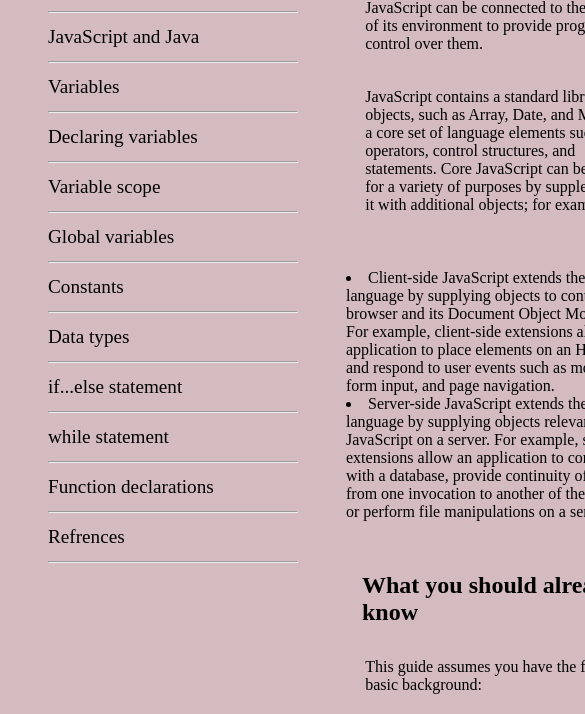
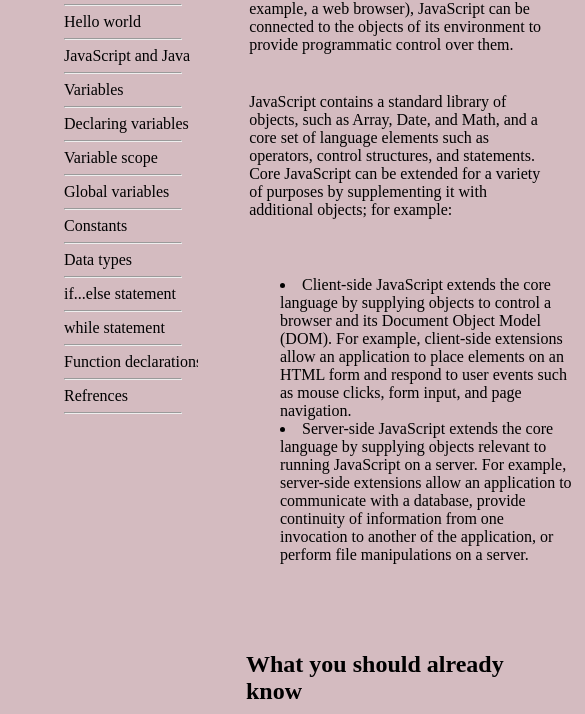
Before and after one commit to sakshijain-mca/Technical-Document-Page, a plain HTML site: page index.html in a window 390 px wide. Shown: the part 212-926 px from the top of the page, 585 px wide, since content can reach past the window. Drawn offline with Linux system fonts and the light colour scheme.

Commit message:
fixed navbar and right hand portion is now corrected

```diff
--- a/css/style.css
+++ b/css/style.css
@@ -1,13 +1,12 @@
-@media(max-width:800px){
-body{
-    background: rgb(212, 187, 192);
-}
-}
 *
 {
     margin:0;
     padding:0;
     box-sizing: border-box;
+}
+.main-section li
+{
+ margin-left: 50px;
 }
 a{
     text-decoration: none;
@@ -54,3 +53,66 @@ code{
     padding:0.2rem;
     margin: 1rem;
 }
+#navbar {
+    padding:1rem;
+    height: 600px;
+    overflow-x: hidden;
+    overflow-y: auto;
+    text-align:justify;
+    position:fixed;
+}
+#main-doc
+{
+    /* position: relative;  */
+    /* display: block; */
+    width: 80%;
+    height: 600px;
+    margin-left: 300px;
+    padding:1rem;
+}
+.main-section
+{
+    text-align: left; display:flex; flex-direction: column;
+}
+.main-section{
+    padding:1rem;
+
+}
+#refrences ui li a
+{
+    text-decoration: black;
+}
+*p
+{
+    text-align: left;
+}
+@media(max-width:500px){
+    body{
+        background: rgb(212, 187, 192);
+    }
+    #navbar {
+        padding:1rem;
+        width:150px;
+        height: 600px;
+        overflow-x: hidden;
+        overflow-y: auto;
+        text-align:justify;
+        position:fixed;
+    }
+    #main-doc
+    {
+        /* position: relative;  */
+        /* display: block; */
+        width: auto;
+        height: auto;
+        margin-left: 150px;
+        padding:1rem;
+    }
+    #navbar ul li
+{
+    width:150px;
+    list-style: none;
+    line-height: 2;
+    font-size: 1rem;
+}
+}
--- a/index.html
+++ b/index.html
@@ -304,14 +304,13 @@
 
             <header><strong>Refrences</strong></header>
             <ul>
-                <li>All the documentation in this page is taken from <a href="">MDN</a></li>
+                <li>All the documentation in this page is taken from <a href="https://developer.mozilla.org/en-US/docs/Web/JavaScript/Guide">MDN</a></li>
             </ul>
-
 
         </section>
 
     </main>
-    <script src="https://cdn.freecodecamp.org/testable-projects-fcc/v1/bundle.js"></script>
+    <!-- <script src="https://cdn.freecodecamp.org/testable-projects-fcc/v1/bundle.js"></script> -->
 </body>
 
 </html>
```
